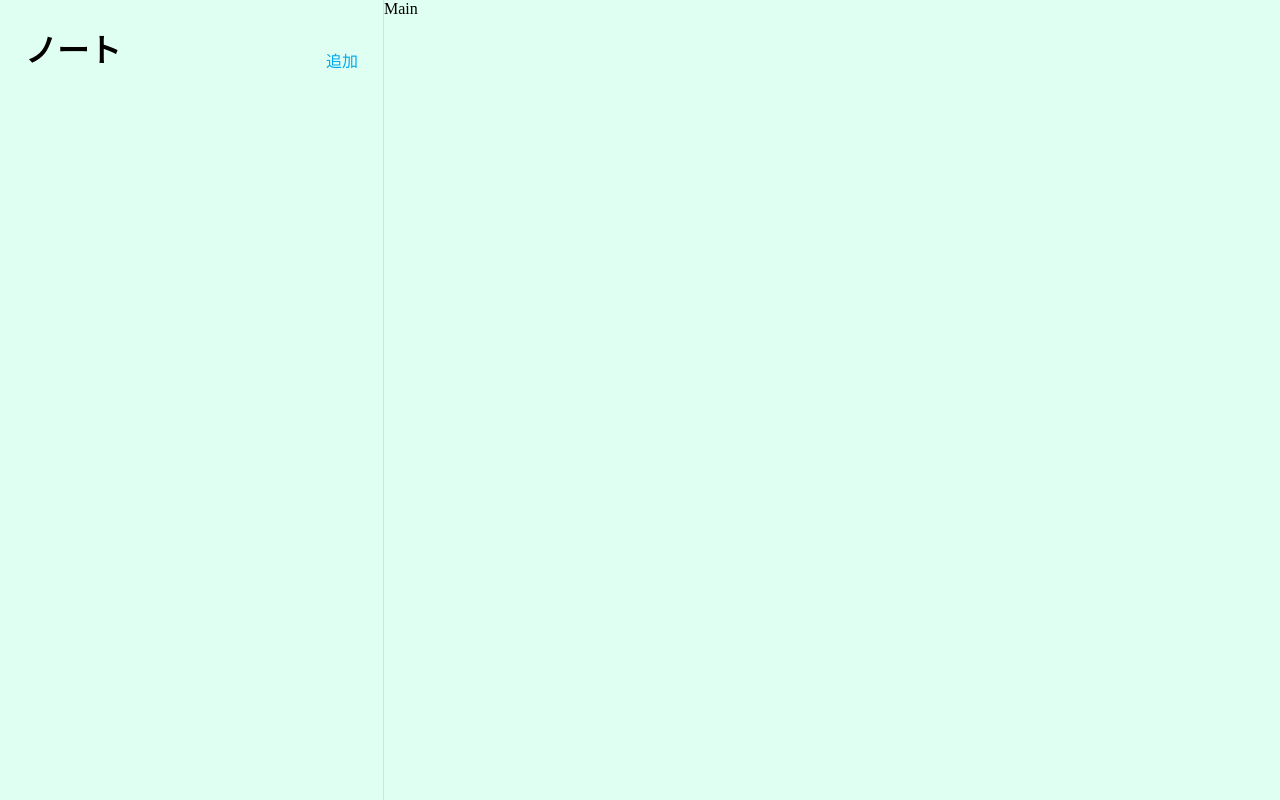
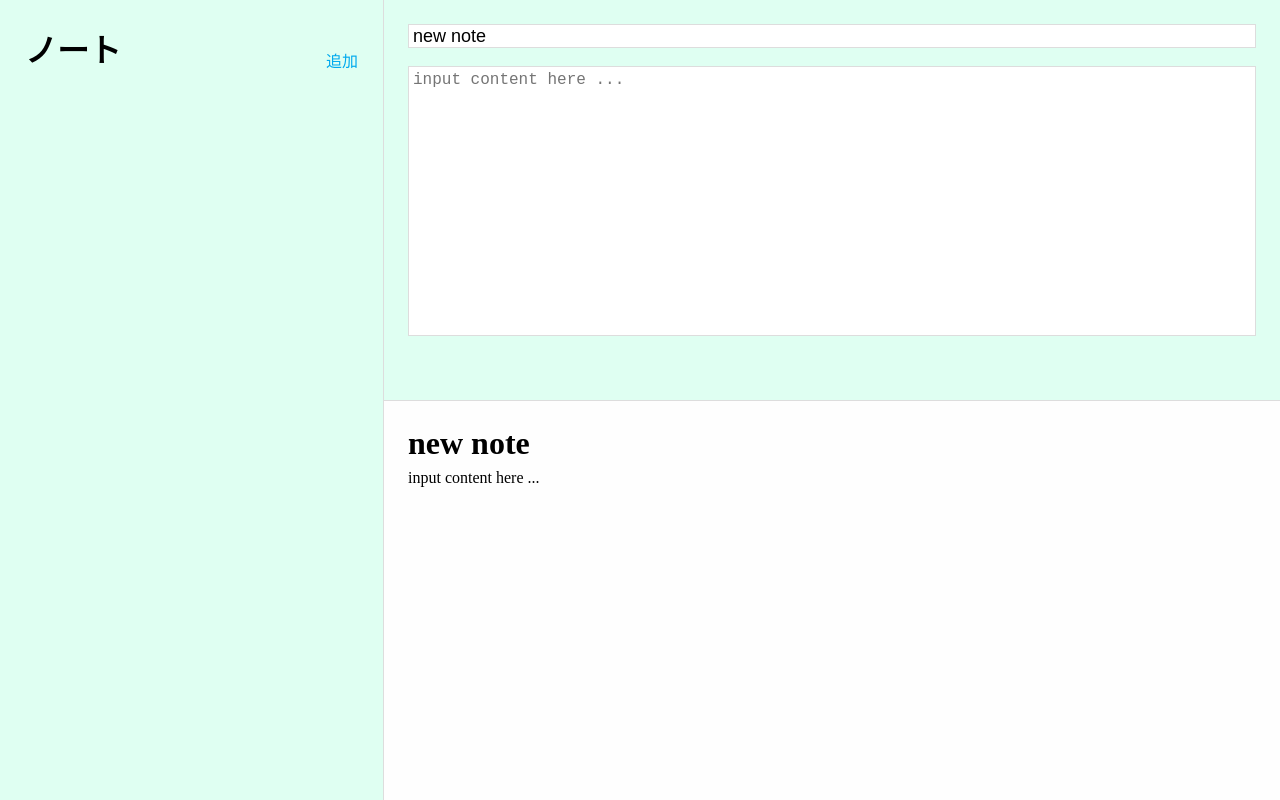
Before and after one commit to y-uchiida/react_training005, a React (Vite) app: page / in a window 1280 px wide. Built offline with nearby package versions, Linux system fonts and the light colour scheme.

Commit message:
styling Main component

```diff
--- a/src/components/Main.css
+++ b/src/components/Main.css
@@ -0,0 +1,46 @@
+.app-main{
+	width: 70%;
+	height: 100vh;
+}
+
+.app-main-note-edit,
+.app-main-note-preview {
+	height: 50vh;
+}
+
+.app-main-note-edit {
+	padding: 24px;
+}
+
+.app-main-note-edit input,
+.app-main-note-edit textarea {
+	display: block;
+	border: 1px solid #ddd;
+	margin-bottom: 18px;
+	width: 100%;
+	height: calc(50vh - 130px);
+	padding: 4px;
+	resize: none;
+	font-size: 16px;
+}
+
+.app-main-note-edit input {
+	height: 24px;
+	font-size: 18px;
+}
+
+.app-main-note-preview {
+	border-top: 1px solid #ddd;
+	overflow-y: scroll;
+	background: #fefefe;
+}
+
+.preview-title {
+	margin: 0;
+	padding: 24px 240px 0 24px;
+}
+
+.markdown-preview {
+	padding: 0 24px 24px 24px;
+	line-height: 2rem;
+}
--- a/src/components/Main.tsx
+++ b/src/components/Main.tsx
@@ -3,6 +3,15 @@ import './Main.css'
 
 export const Main = () => {
 	return (
-		<div>Main</div>
+		<div className='app-main'>
+			<div className="app-main-note-edit">
+				<input type="text" value='new note' />
+				<textarea placeholder='input content here ...'></textarea>
+			</div>
+			<div className='app-main-note-preview'>
+				<h1 className='preview-title'>new note</h1>
+				<div className='markdown-preview'>input content here ...</div>
+			</div>
+		</div>
 	)
 }
```
